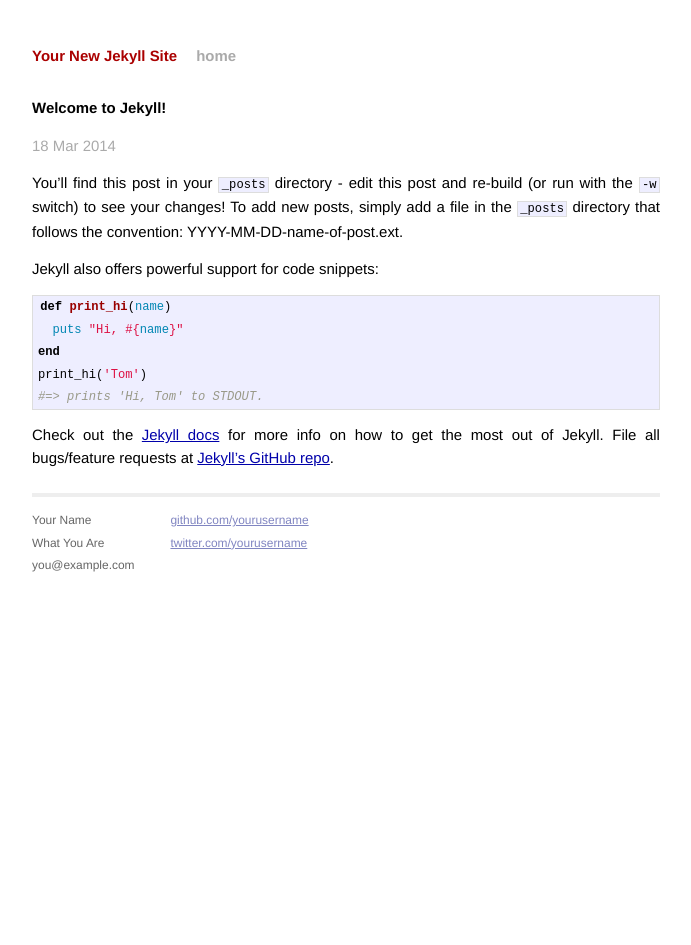
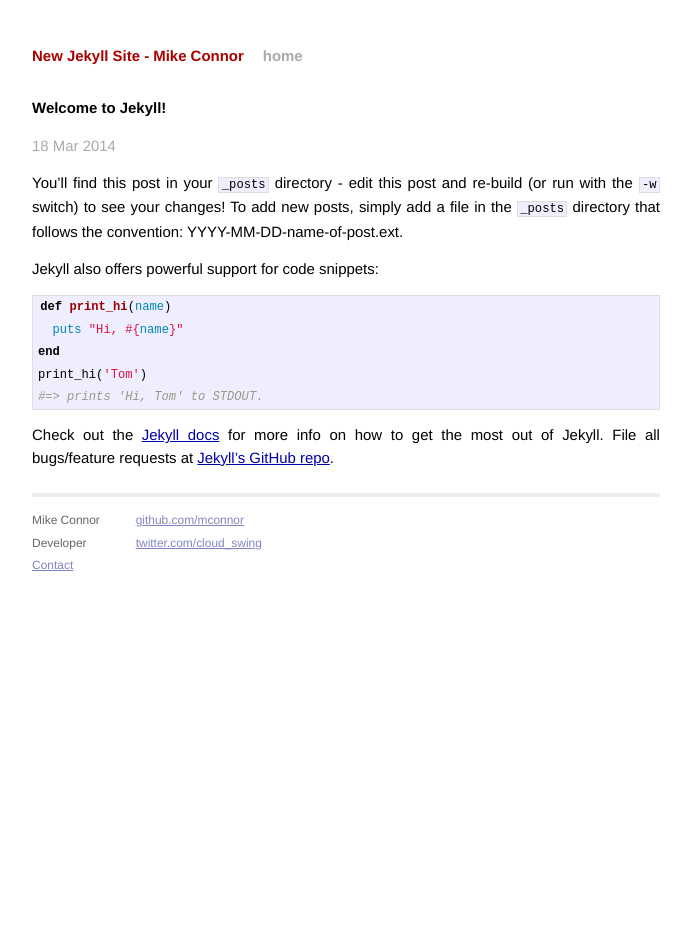
Before and after one commit to mconnor/mconnor.github.io, a Jekyll site: the page built from myblog/_posts/2014-03-18-welcome-to-jekyll.markdown, in a window 1280 px wide. Shown: the whole page, without its empty margins (294-985 px from the left). Built offline with Jekyll 4.4.1, drawn with Linux system fonts in a browser that asks for light colours; Markdown is read by kramdown in place of the engine named in the settings.

Commit message:
new stuff
Signed-off-by: mike connor <mike@rocketnumber9.org>

```diff
--- a/myblog/_config.yml
+++ b/myblog/_config.yml
@@ -1,3 +1,3 @@
-name: Your New Jekyll Site
+name: New Jekyll Site - Mike Connor
 markdown: redcarpet
 pygments: true
--- a/myblog/_layouts/default.html
+++ b/myblog/_layouts/default.html
@@ -26,15 +26,15 @@
           <div class="footer">
             <div class="contact">
               <p>
-                Your Name<br />
-                What You Are<br />
-                you@example.com
+                Mike Connor<br />
+                Developer<br />
+                <a href="http://rocketnumber9.org/contact/">Contact</a><br />
               </p>
             </div>
             <div class="contact">
               <p>
-                <a href="https://github.com/yourusername">github.com/yourusername</a><br />
-                <a href="https://twitter.com/yourusername">twitter.com/yourusername</a><br />
+                <a href="https://github.com/mconnor">github.com/mconnor</a><br />
+                <a href="https://twitter.com/cloud_swing">twitter.com/cloud_swing</a><br />
               </p>
             </div>
           </div>
--- /dev/null
+++ b/myblog/_posts/2014-03-18-testpost01.markdown
@@ -0,0 +1 @@
+2014-03-18-testpost01.markdown
```
Also changed, not shown: 2 other files.
